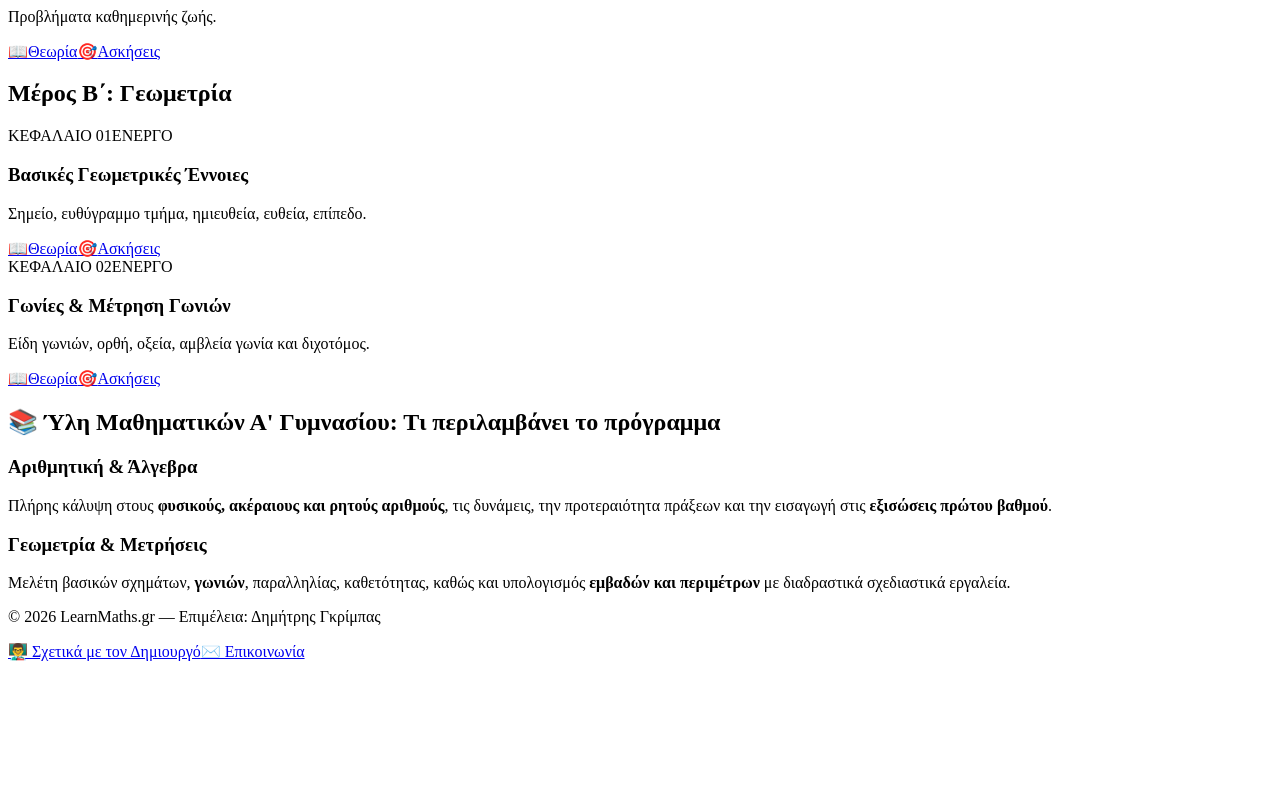
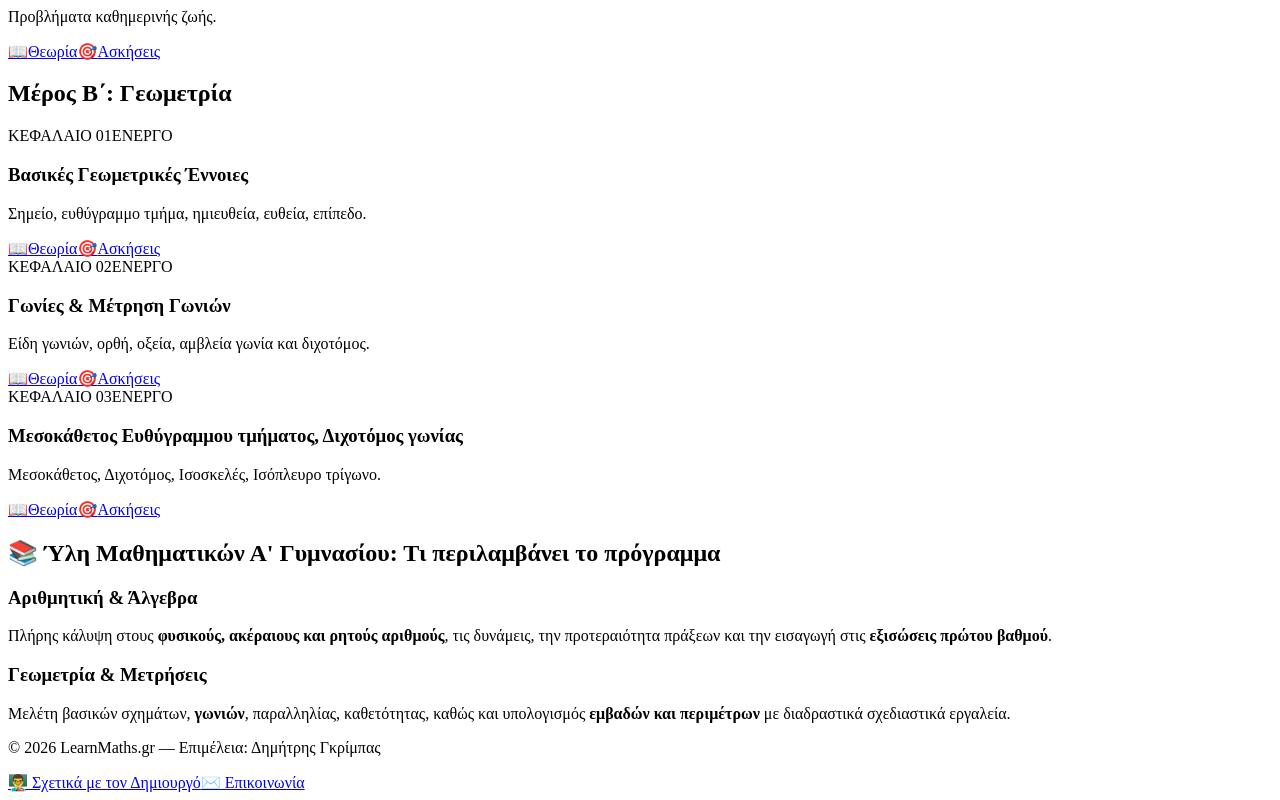
Before and after one commit to gkrimpas-lab/learn-maths-2026, a Next.js app: page /a-gymnasiou in a window 1280 px wide. Shown: the part 4608-5408 px from the top of the page. Before the commit the page ends 5277 px from the top, so only its background shows below. Built offline with nearby package versions, Linux system fonts and the light colour scheme.

Commit message:
Add new geometry section for mesokathetos

```diff
--- a/data/a-gymnasiou.js
+++ b/data/a-gymnasiou.js
@@ -334,4 +334,13 @@ export const A_GYMNASIOU_CHAPTERS = [
     badge: 'ΚΕΦΑΛΑΙΟ 02',
     active: true,
   },
+  {
+    id: '37-mesokathetos',
+    section: 'geometry',
+    slug: '37-mesokathetos',
+    title: 'Μεσοκάθετος Ευθύγραμμου τμήματος, Διχοτόμος γωνίας',
+    desc: 'Μεσοκάθετος, Διχοτόμος, Ισοσκελές, Ισόπλευρο τρίγωνο.',
+    badge: 'ΚΕΦΑΛΑΙΟ 03',
+    active: true,
+  },
 ];
```
